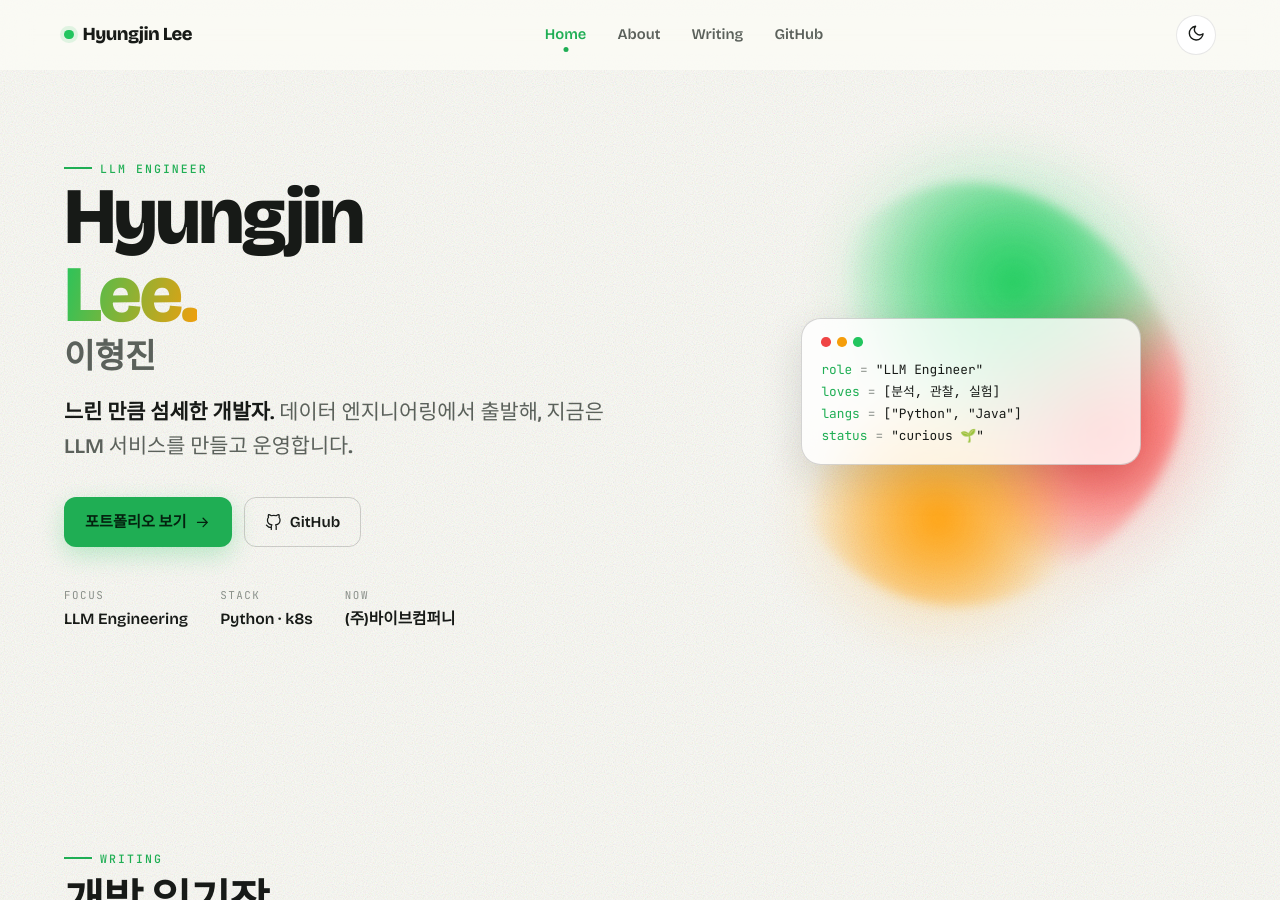
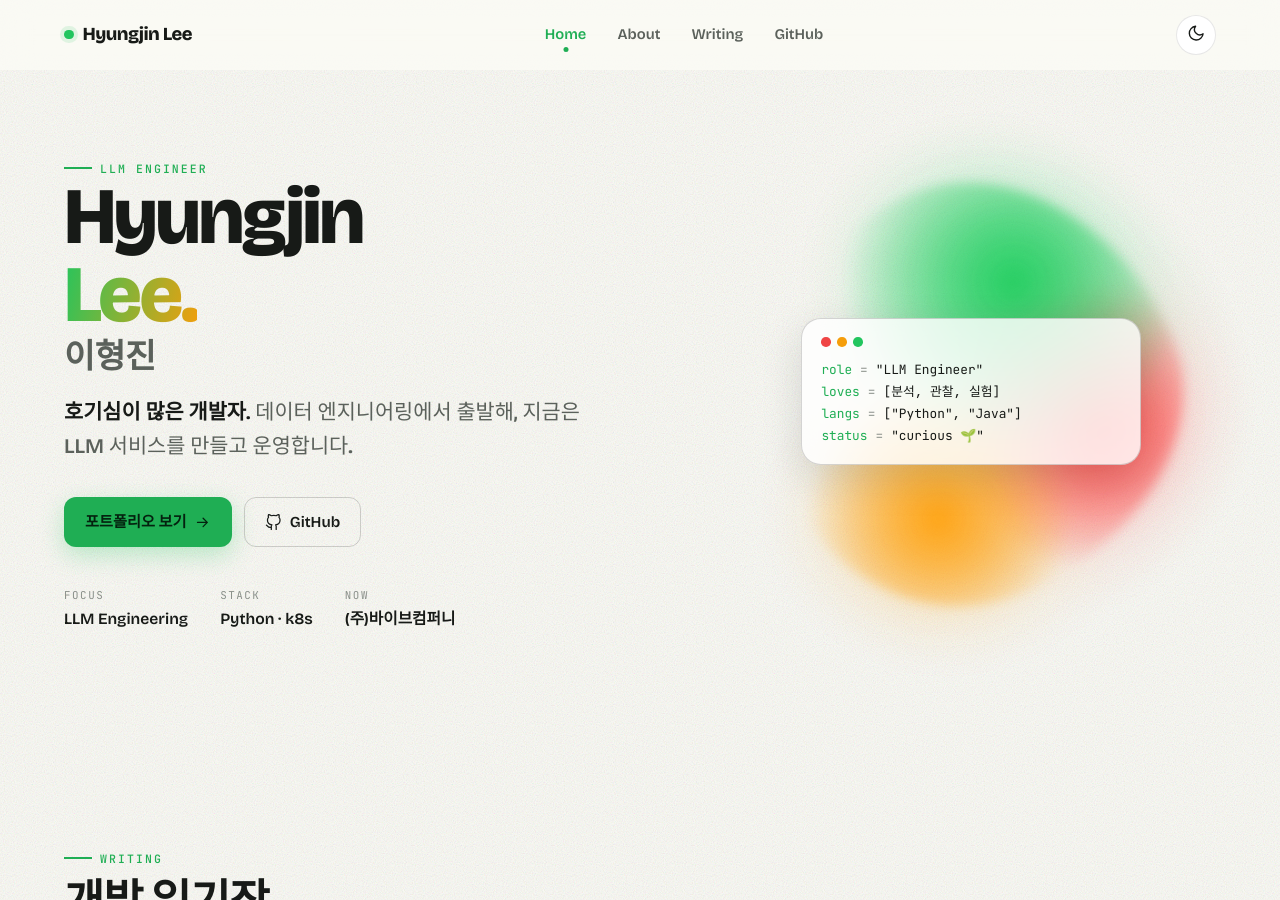
Before and after one commit to HyungJiny/HyungJiny.github.io, a Jekyll site: the page built from index.md, in a window 1280 px wide and 900 px high. Built offline with Jekyll 4.4.1, drawn with Linux system fonts in a browser that asks for light colours; some web fonts are replaced.

Commit message:
Reword home tagline to lead with curiosity
Co-Authored-By: Claude Opus 5 (1M context) <noreply@anthropic.com>

```diff
--- a/index.md
+++ b/index.md
@@ -13,7 +13,7 @@ hero_name_line1: "Hyungjin"
 hero_name_line2: "Lee."
 hero_name_ko: "이형진"
 hero_tagline: >
-  **느린 만큼 섬세한 개발자.** 데이터 엔지니어링에서 출발해,
+  **호기심이 많은 개발자.** 데이터 엔지니어링에서 출발해,
   지금은 LLM 서비스를 만들고 운영합니다.
 hero_cta_text: "포트폴리오 보기"
 hero_cta_url: "/about/"
```
